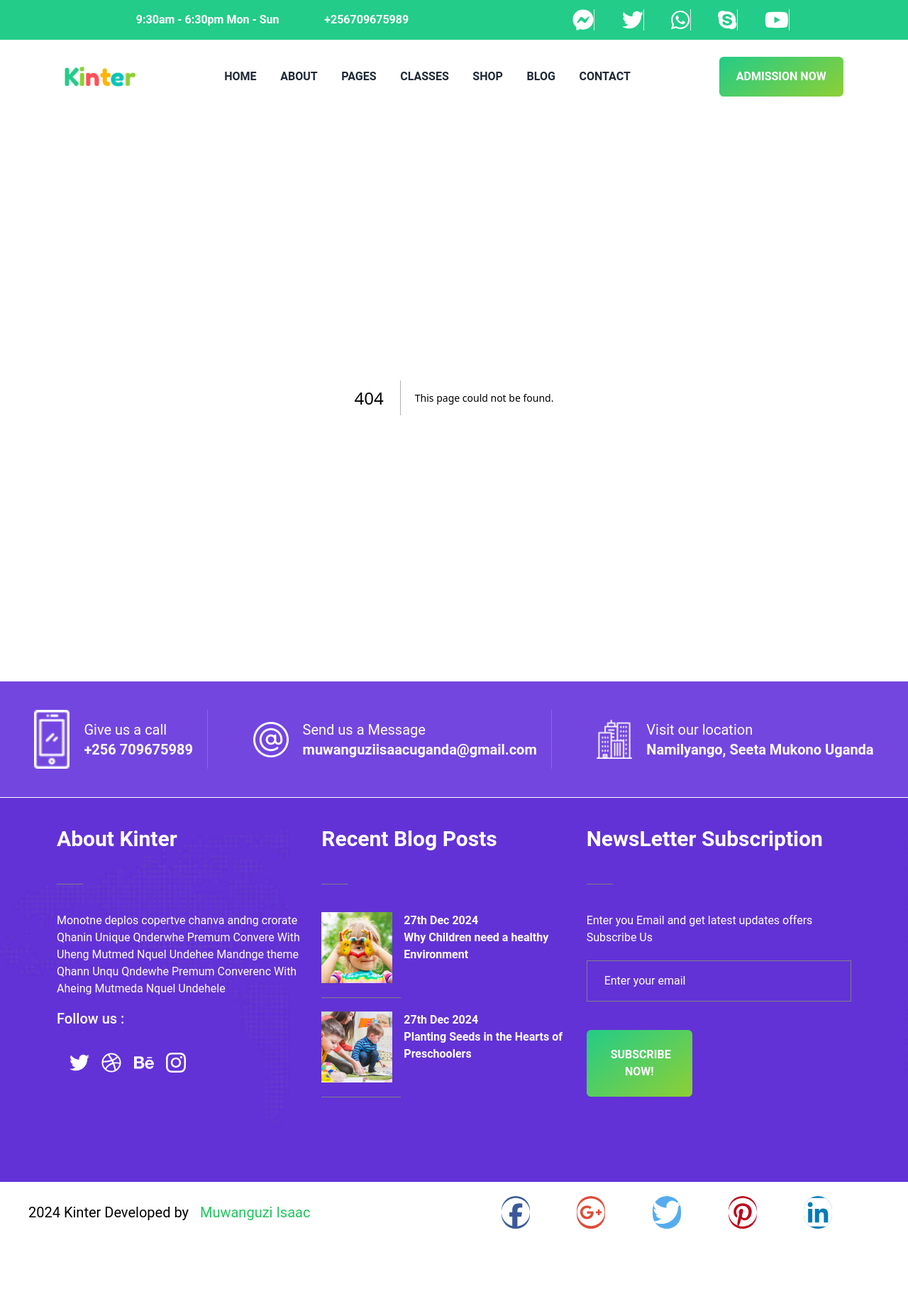
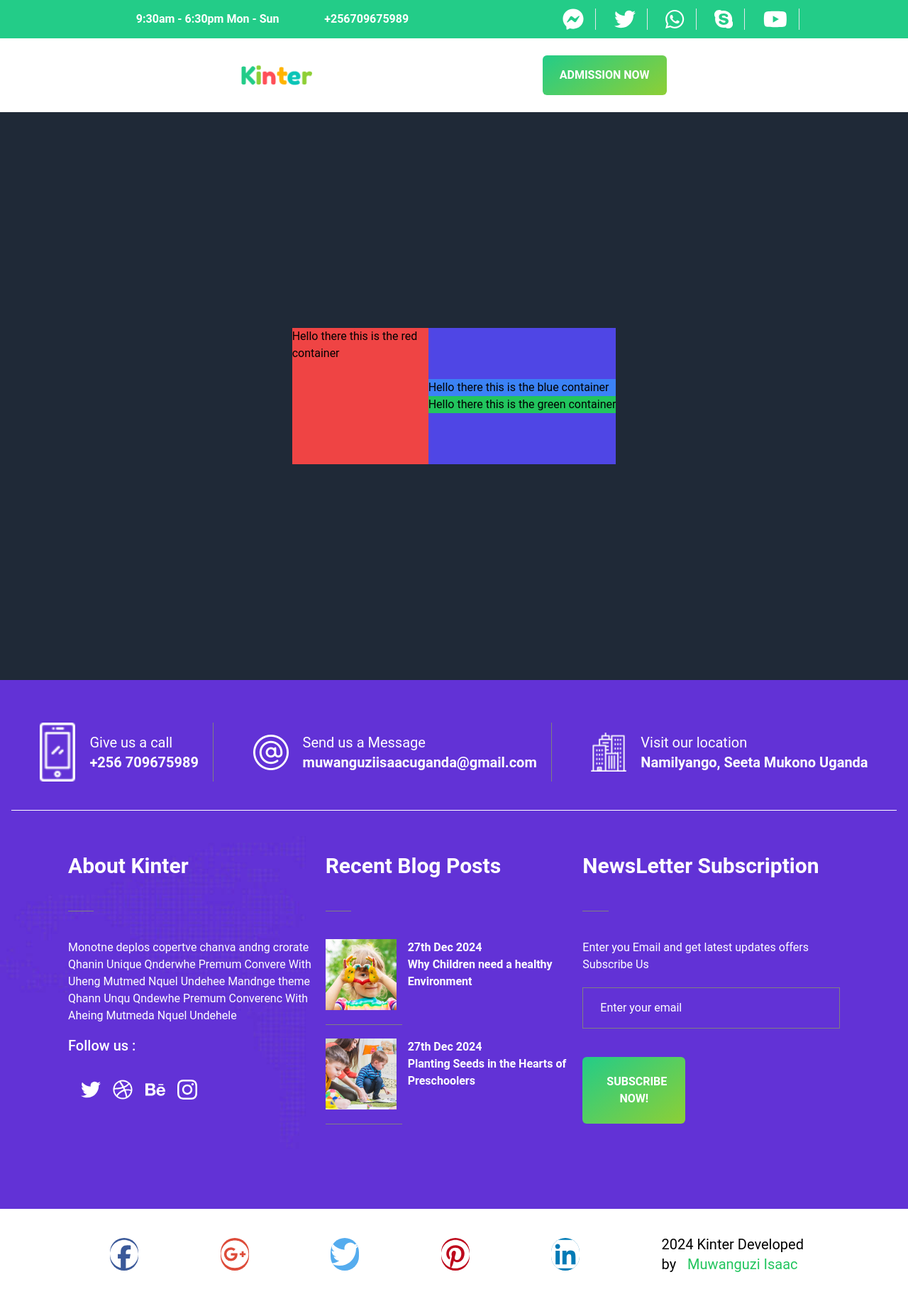
Before and after one commit to muwanguziisaacdev/KINTER, a Next.js app: page /about in a window 1280 px wide. Before the commit this address had no page. Shown: the whole page at 71% size. Before the commit the page ends 1751 px from the top, so only its background shows below. Built offline with nearby package versions, Linux system fonts and the light colour scheme.

Commit message:
Modified code to be reponsive to devices

```diff
--- a/app/Components/Footer.jsx
+++ b/app/Components/Footer.jsx
@@ -7,8 +7,8 @@ import { faTwitter, faDribbble, faBehance, faInstagram, faFacebook, faGooglePlus
 const Footer = () => {
   return (
     <div className=''>
-        <div className="footer-wrap pb-20 ">
-            <div className="top-wrapper">
+        <div className="footer-wrap pb-20 px-4">
+            <div className="top-wrapper block md:flex flex-wrap text-white justify-evenly  relative pt-5">
                 <div className="telephone contact-item">
                     <div className="telephone-img">
                         <Image
@@ -58,7 +58,7 @@ const Footer = () => {
                     </div>
                 </div>
             </div>
-            <div className="bottom-wrapper grid grid-cols-3 px-20 py-10 text-white">
+            <div className="bottom-wrapper grid md:grid-cols-3 md:px-20 py-10 text-white">
                 <div className="about">
                     <h3>About Kinter</h3>
                     <p className='max-w-[400px] leading-6'>Monotne deplos copertve chanva andng crorate Qhanin Unique Qnderwhe Premum Convere With Uheng Mutmed Nquel Undehee Mandnge theme Qhann Unqu Qndewhe Premum Converenc With Aheing Mutmeda Nquel Undehele</p>
@@ -114,11 +114,11 @@ const Footer = () => {
             </div>
         </div>
         <div ></div>
-        <div className="author-details flex justify-between py-5 items-center px-10">
-            <h4 className='text-xl'>2024 Kinter Developed by
+        <div className="author-details flex-row-reverse md:flex  justify-center md:justify-between py-5 items-center px-10">
+            <h4 className='md:text-xl py-4'>2024 Kinter Developed by
                 <span className='text-green-500 text-xl px-4'>Muwanguzi Isaac</span>
                  </h4>
-            <div className='author-link-icons w-3/6 justify-evenly'>
+            <div className=' author-link-icons w-3/6 justify-evenly'>
                 <FontAwesomeIcon icon={faFacebook} className='text-white bg-[#3b5999] rounded-full'/>
                 <FontAwesomeIcon icon={faGooglePlus} className='bg-[#dd4b39] '/>
                 <FontAwesomeIcon icon={faTwitter} className='bg-[#55acee]'/>
--- a/app/Components/Header.jsx
+++ b/app/Components/Header.jsx
@@ -6,13 +6,13 @@ import Link from 'next/link'
 
 const Header = () => {
   return (
-    <div className='h-[20vh]'>
-        <div className="upper-header bg-[#23cc88] text-white font-semibold flex justify-evenly flex-nowrap h-[7vh] items-center">
-            <div className="contact-details-header flex justify-evenly w-[40%]">
+    <div className=''>
+        <div className="upper-header bg-[#23cc88] text-white font-semibold flex justify-evenly flex-nowrap items-center py-3">
+            <div className="contact-details-header hidden md:flex justify-evenly  w-[40%]">
                 <div className="time-date">9:30am - 6:30pm Mon - Sun</div>
                 <div className="tel">+256709675989</div>
             </div>
-            <div className="brand-icons flex w-[30%] justify-evenly
+            <div className="brand-icons flex md:w-[30%] w-3/6 justify-evenly
                 ">
                     <FontAwesomeIcon icon={faFacebookMessenger} className='fa'/>
                     <FontAwesomeIcon icon={faTwitter} className='fa'/>
@@ -21,7 +21,7 @@ const Header = () => {
                     <FontAwesomeIcon icon={faYoutube} className='fa'/>
                 </div>
         </div>
-        <div className="bottom-header flex justify-evenly items-center flex-1 py-6">
+        <div className="bottom-header flex justify-between px-4 md:justify-evenly items-center flex-1 py-6">
             <div className="logo">
                 <Image
                     src={'/assets/logo/logo.png'}
@@ -30,7 +30,7 @@ const Header = () => {
                     alt = "Kinter logo"
                 />
             </div>
-            <div className="menu w-[50%]">
+            <div className="menu hidden md:w-[50%]">
                 <ul className="flex justify-evenly font-semibold text-gray-800">
                     <Link href={'/'}>HOME</Link>
                     <Link href={'/'}>ABOUT</Link>
--- /dev/null
+++ b/app/about/page.jsx
@@ -0,0 +1,19 @@
+import React from 'react'
+
+const page = () => {
+  return (
+    <main className='h-screen bg-gray-800 grid place-content-center'>
+        <div className="overflow-hidden max-w-md md:max-w-2xl bg-indigo-600">
+            <div className='md:flex'>
+              <div className="red-container md:w-48 h-48 bg-red-500 md:shrink-0">Hello there this is the red container</div>
+              <div className='bg-gray-500  m-auto'>
+                  <div className="blue-container  bg-blue-500">Hello there this is the blue container</div>
+                  <div className="green-container  bg-green-500">Hello there this is the green container</div>
+              </div>
+            </div>
+        </div>
+    </main>
+  )
+}
+
+export default page
--- a/app/globals.css
+++ b/app/globals.css
@@ -11,7 +11,9 @@
 	min-height: 100vh;
 	overflow-x: hidden;
 }
-
+.section-title {
+	font-family: cursive;
+}
 .fa {
 	@apply h-[30px] border-r-[.5px]
 }
@@ -47,26 +49,18 @@
 	z-index: -2;
 }
 
-
-/* .slider::before {
-	content: '';
-	position: absolute;
-	top: 0;
-	left: 0;
-	right: 0;
-	width: 100%;
-	height: 100%;
-	background: rgba(0, 0, 0, 0.432);
-	z-index: -1;
-} */
+.upper-header .fa {
+	@apply pr-4 shrink-0
+}
 
 .btn-header {
 	background-image: linear-gradient(145deg, rgb(35, 204, 136) 0%, rgb(142, 207, 53) 100%);
 }
 .thm-btn {
-	@apply px-[34px] py-[23px] rounded-md text-white font-semibold;
+	@apply px-4 md:px-[34px] md:py-[23px] py-3 rounded-md text-white font-semibold cursor-pointer;
 
 }
+
 .thm-btn-1 {
 	background-image: linear-gradient(145deg, rgb(255, 79, 88) 0%, rgb(255, 180, 0) 100%);
     box-shadow: 0px 4px 6px 0px rgba(255, 114, 58, 0.36);
@@ -149,11 +143,11 @@
 
 /* classes */
 .class-item {
+	@apply md:w-80;
 	box-shadow: 0px 0px 10px 0px rgba(136, 136, 136, 0.1);
 	overflow: hidden;
 	transition: 0.6s cubic-bezier(0.165, 0.84, 0.44, 1);
 	background: #fff;
-	width: 30%;
 }
 .class-item .class-img {
 	overflow: hidden;
@@ -268,15 +262,14 @@
 	color: #ff4f58;
 }
 .top-wrapper {
-	@apply flex text-white bg-[#7346e0] justify-evenly  relative ;
 	border-bottom: 1px solid white;
 }
 
 .top-wrapper .contact-item {
-	@apply flex gap-5  items-center px-4 py-10
+	@apply flex flex-col md:flex-row gap-5  md:items-center md:px-4 md:py-10
 }
 .top-wrapper h4 {
-	@apply flex flex-col text-xl
+	@apply flex flex-col md:text-xl
 }
 .top-wrapper h4 span:last-child{
 	@apply font-bold
@@ -303,7 +296,7 @@
 	background-size: cover;
 }
 .footer-wrap h3 {
-	@apply text-3xl font-bold pb-[45px] relative mb-10
+	@apply text-2xl md:text-3xl font-bold pb-[45px] relative mb-10 pt-5
 }
 .footer-wrap h3::after {
 	content: '';
@@ -346,7 +339,7 @@
 }
 
 .author-link-icons {
-	@apply flex
+	@apply flex w-full
 }
 .author-link-icons * {
 	@apply w-10 text-white rounded-full border-none
--- a/app/page.jsx
+++ b/app/page.jsx
@@ -7,10 +7,10 @@ export default function Home() {
     <>
         <main className="min-h-[100vh] mb-[200px]">
           <div className="slider section-notch text-white">
-            <div className="slider-content flex flex-col flex-nowrap justify-center pl-[100px] gap-5 w-[50%] h-[100%]">
-              <h2 className="flex flex-col text-3xl gap-[15px]">
-                <span className="text-[36px]">A NEW APPROAH TO</span>
-                <span className="font-bold text-6xl kids-edu">Kids Education</span>
+            <div className="slider-content flex flex-col flex-nowrap justify-center md:pl-[100px] gap-5 md:w-[50%] px-5 h-[100%]">
+              <h2 className="flex flex-col gap-[15px]">
+                <span className="md:text-sm text-white text-xl">A NEW APPROAH TO</span>
+                <span className=" font-extrabold md:font-bold text-4xl md:text-6xl kids-edu">Kids Education</span>
               </h2>
               <p className="flex flex-col text-[18px]">
                 <span>The universe is one great kindergarten for man. Everything</span>
@@ -23,14 +23,14 @@ export default function Home() {
             </div>
           </div>
 
-        <section className="welcome flex flex-col justify-center items-center w-[30%] m-auto gap-7 mt-[110px] mb-[60px]">
-          <h2 className="text-gray-800 font-bold text-4xl">Welcome to Our Kinter</h2>
+        <section className="welcome flex flex-col justify-center items-center md:w-[30%] w-4/5 m-auto gap-7 mt-[110px] mb-[60px] text-center">
+          <h2 className="text-gray-800 font-extrabold text-3xl md:text-4xl section-title">Welcome to Our Kinter</h2>
           <p className="flex text-center text-gray-500">
             Here is what you cann expect from a house cleaning from a Handy professional. Download the app to share further cleaning details and instructions!
           </p>
         </section>
 
-        <section className="feature-area  flex justify-evenly mb-[60px]">
+        <section className="feature-area  flex flex-wrap justify-evenly mb-[60px]">
 
             <div className="feature-item">
                 <div className="feature-shape shape-1">
@@ -110,13 +110,13 @@ export default function Home() {
 
         </section>
 
-        <section className="about-area section-bg-one section-notch relative">
+        <section className="about-area section-bg-one section-notch relative py-20 px-10">
           <div className="container w-full flex justify-evenly">
-            <div className="about-content text-white w-[500px] flex flex-col justify-center gap-[15px]">
+            <div className="about-content text-white w-[500px] flex flex-col md:justify-center md:gap-[15px]">
               <div className="section-title">
-                <h2 className="cur-family text-4xl">About Kindergarten School</h2>
+                <h2 className="cur-family text-4xl pb-5">About Kindergarten School</h2>
               </div>
-              <p>
+              <p className="pb-5">
               Enthusastcay deminate competitive oportunities through transparent and action
                                         Compelngly seize andvirschemas through intermandated creative adiea sources
                                         Enthusiasticay plagiarize clientcentered and relationships foovalent experiences
@@ -130,7 +130,7 @@ export default function Home() {
             </div>
             </div>
 
-            <div className="about-image">
+            <div className="about-image hidden md:block">
               <Image
                  src={"/assets/about/about.png"}
                  width={500}
@@ -145,16 +145,15 @@ export default function Home() {
         {/* class area */}
         <section className="class-area w-screen">
           <div className="container mt-[110px]">
-            <div className="section-content m-auto text-center">
-              <div className="section-title">
+            <div className="section-content m-auto text-center w-screen">
                 <h2 className="text-4xl font-bold mb-10">Our Popular Classes</h2>
-              </div>
-              <p>
+
+              <p className="max-w-[600px] m-auto text-gray-500">
                 Here is what you can expect from a house cleaning from a Handy professional. Download the app to share further cleaning details and instructions
               </p>
             </div>
-            <div className="class-images flex justify-evenly w-screen m-auto mt-[110px] overflow-hidden">
-              <div className="class-item">
+            <div className="class-images flex flex-wrap justify-evenly  m-auto mt-[110px] overflow-hidden">
+              <div className="class-item w-full">
                 <div className="class-img">
                   <img src="/assets/classes/class-1.jpg" alt="Imagination classes" />
                 </div>
@@ -234,7 +233,7 @@ export default function Home() {
 
           {/* Counter area */}
         </section>
-        <section className="counter-area section-notch w-full  h-[600px] mt-[130px] relative flex justify-evenly items-center">
+        <section className="counter-area section-notch w-full  md:h-[600px] mt-[130px] relative flex flex-wrap justify-evenly items-center">
             <div className="single-counter text-white p-[70px] flex flex-col items-center gap-5">
               <Image
                 src={'/assets/icon/c-icon1.png'}
@@ -293,11 +292,11 @@ export default function Home() {
         </section>
         <section className="gallery-area mt-[110px] text-center">
           <div className="content">
-            <h2 className="text-gray-800 font-bold text-5xl title">Our school gallery</h2>
+            <h2 className="text-gray-900 md:font-bold font-extrabold text-3xl md:text-5xl title">Our school gallery</h2>
             <p className="content-details text-gray-500 text-xl">Here is what you can expect from a house cleaning from a Handy professional. Download the app to share further cleaning details and instructions!</p>
           </div>
           <div className="gallery">
-            <ul className="gallery-list flex flex-nowrap justify-evenly text-xl  w-[50%] m-auto mt-[45px]">
+            <ul className="gallery-list flex shrink md:shrink-0 flex-nowrap justify-evenly md:text-xl font-bold  md:w-[50%] m-auto mt-[45px]">
               <li>SEE ALL</li>
               <li>BRANDING</li>
               <li>CREATIVE</li>
@@ -305,7 +304,7 @@ export default function Home() {
               <li>PHOTOSHOP</li>
             </ul>
             </div>
-            <div className="grid grid-cols-3 gap-5 w-4/5 m-auto mt-[45px]">
+            <div className="grid md:grid-cols-3 gap-5 w-4/5 m-auto mt-[45px]">
               <div>
                 <Image
                   src={'/assets/portfolio/port01.jpg'}
@@ -359,11 +358,11 @@ export default function Home() {
 
         {/* latest news */}
         <section className="news-area section-notch relative h-auto py-20 w-full mt-[110px] text-white">
-          <div className="content text-center">
-            <h2 className="title text-5xl">Our Latest News</h2>
-            <p className="m-auto ">Here is what you can expect from a house cleaning from a Handy professional. Download the app to share further cleaning details and instructions!</p>
+          <div className="content text-center px-4">
+            <h2 className="title text-3xl  md:text-5xl">Our Latest News</h2>
+            <p className="m-auto font-medium">Here is what you can expect from a house cleaning from a Handy professional. Download the app to share further cleaning details and instructions!</p>
           </div>
-          <div className=" mt-[45px] gap-4 flex place-content-center">
+          <div className=" mt-[45px] gap-y-4 flex flex-wrap  m-auto place-content-center">
             <div className="news-item">
             <Image
               src={'/assets/blog/blog-01.jpg'}
```
